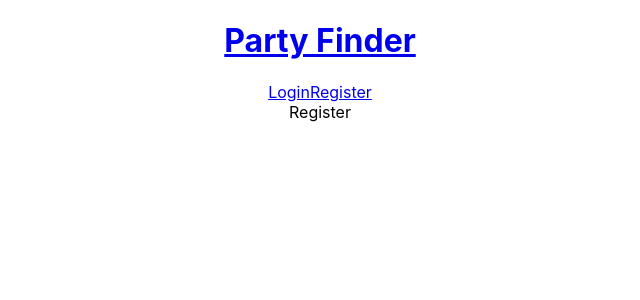
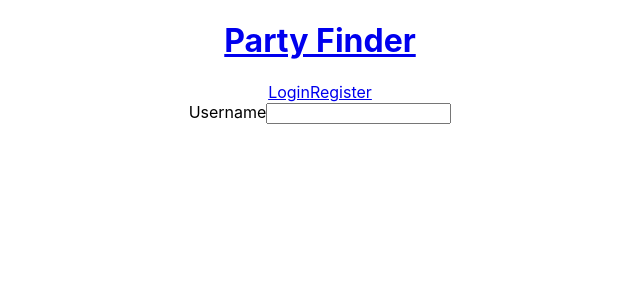
Before and after one commit to laurabow/party-finder, a React (Create React App) app in the folder client/: page /register in a window 1280 px wide. Shown: the top 300 px of the page, without its empty margins (320-960 px from the left). Built offline with nearby package versions, Linux system fonts and the light colour scheme.

Commit message:
found the typo in navbar, started working on registration form

```diff
--- a/client/src/components/UI/NavBar/NavBar.jsx
+++ b/client/src/components/UI/NavBar/NavBar.jsx
@@ -1,23 +1,25 @@
 import React from 'react'
 import { Link } from "react-router-dom";
 
-export default function (props) {
+export default function NavBar(props) {
   return (
     <div>
       <Link to='/'>
       <h1>Party Finder</h1>
       </Link>
-      {props.CurrentUser ?
       <div>
+        {props.currentUser ?
+        <>
         <h4>Welcome, {props.currentUser.username}!</h4>
         <button onClick={props.logout}>Logout</button>
-        </div>
+          </>
           :
-        <div>
+          <>
             <Link to='/login'>Login</Link>
             <Link to='/register'>Register</Link>
+          </>
+          }
       </div>
-    }
     </div>
   )
 }
--- a/client/src/components/User/Register/Register.jsx
+++ b/client/src/components/User/Register/Register.jsx
@@ -1,7 +1,23 @@
-import React from 'react'
+import { useState } from 'react';
+import { registerUser } from '../../../services/user';
+import { useNavigate } from 'react-router-dom';
 
 export default function Register() {
+
+  const [username, setUsername] = useState("");
+  const [email, setEmail] = useState("");
+  const [password, setPassword] = useState("");
+
+  const navigate = useNavigate();
+
   return (
-    <div>Register</div>
+    <div>
+      <form>
+        <label>Username</label>
+        <input
+
+        />
+      </form>
+    </div>
   )
 }
```
Lines whose indentation alone changed are shown as unchanged.
